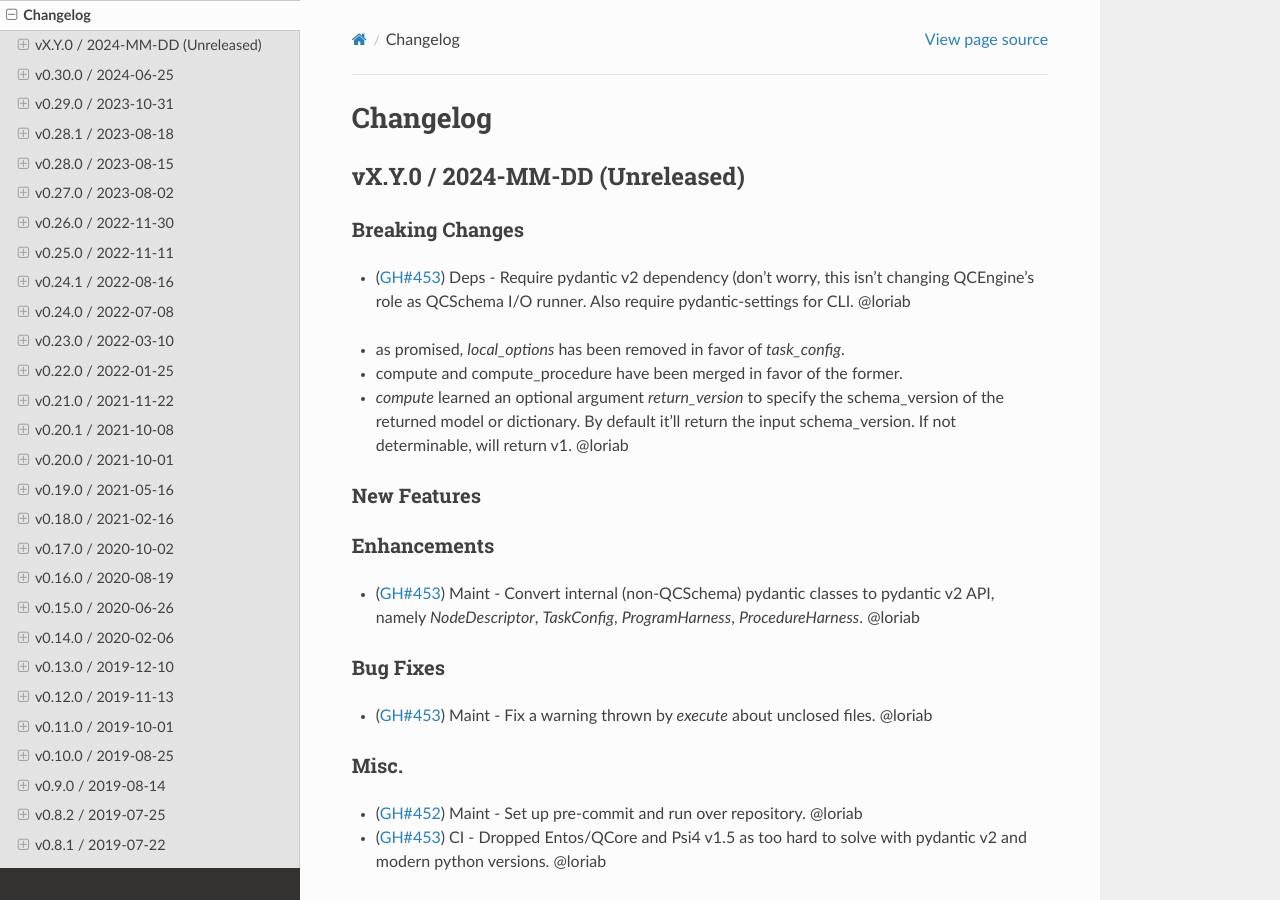
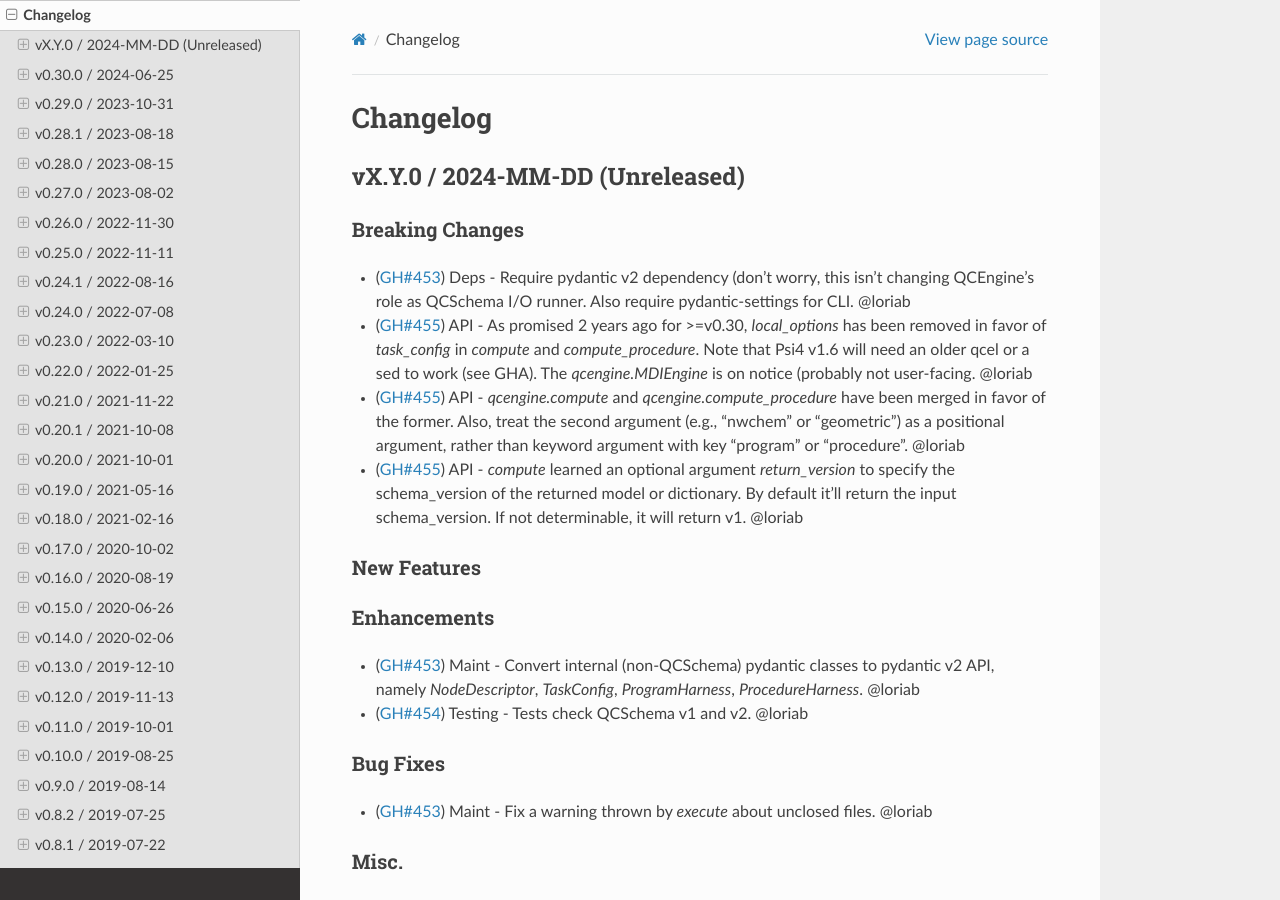
Before and after one commit to MolSSI/QCEngine, a Sphinx documentation site: the page built from docs/source/changelog.rst, in a window 1280 px wide and 900 px high. Built offline with Sphinx 7.4.7 and the Read the Docs theme 2.0.0, drawn with Linux system fonts in a browser that asks for light colours; the version number could not be read and is left out.

Commit message:
compensate v1.6

```diff
--- a/docs/source/changelog.rst
+++ b/docs/source/changelog.rst
@@ -36,11 +36,17 @@ Breaking Changes
 - (:pr:`453`) Deps - Require pydantic v2 dependency (don't worry, this isn't
   changing QCEngine's role as QCSchema I/O runner. Also require pydantic-settings
   for CLI. @loriab
-* as promised, `local_options` has been removed in favor of `task_config`.
-* compute and compute_procedure have been merged in favor of the former.
-* `compute` learned an optional argument  `return_version` to specify the schema_version of the
-  returned model or dictionary. By default it'll return the input schema_version. If not
-  determinable, will return v1. @loriab
+- (:pr:`455`) API - As promised 2 years ago for >=v0.30, `local_options` has
+  been removed in favor of `task_config` in `compute` and `compute_procedure`.
+  Note that Psi4 v1.6 will need an older qcel or a sed to work (see GHA). The
+  `qcengine.MDIEngine` is on notice (probably not user-facing. @loriab
+- (:pr:`455`) API - `qcengine.compute` and `qcengine.compute_procedure` have been
+  merged in favor of the former. Also, treat the second argument (e.g., "nwchem"
+  or "geometric") as a positional argument, rather than keyword argument with key
+  "program" or "procedure". @loriab
+- (:pr:`455`) API - `compute` learned an optional argument  `return_version` to
+  specify the schema_version of the returned model or dictionary. By default it'll
+  return the input schema_version. If not determinable, it will return v1. @loriab
 
 New Features
 ++++++++++++
@@ -50,6 +56,7 @@ Enhancements
 - (:pr:`453`) Maint - Convert internal (non-QCSchema) pydantic classes to
   pydantic v2 API, namely `NodeDescriptor`, `TaskConfig`, `ProgramHarness`,
   `ProcedureHarness`. @loriab
+- (:pr:`454`) Testing - Tests check QCSchema v1 and v2. @loriab
 
 Bug Fixes
 +++++++++
```
Also changed, not shown: 2 other files.
